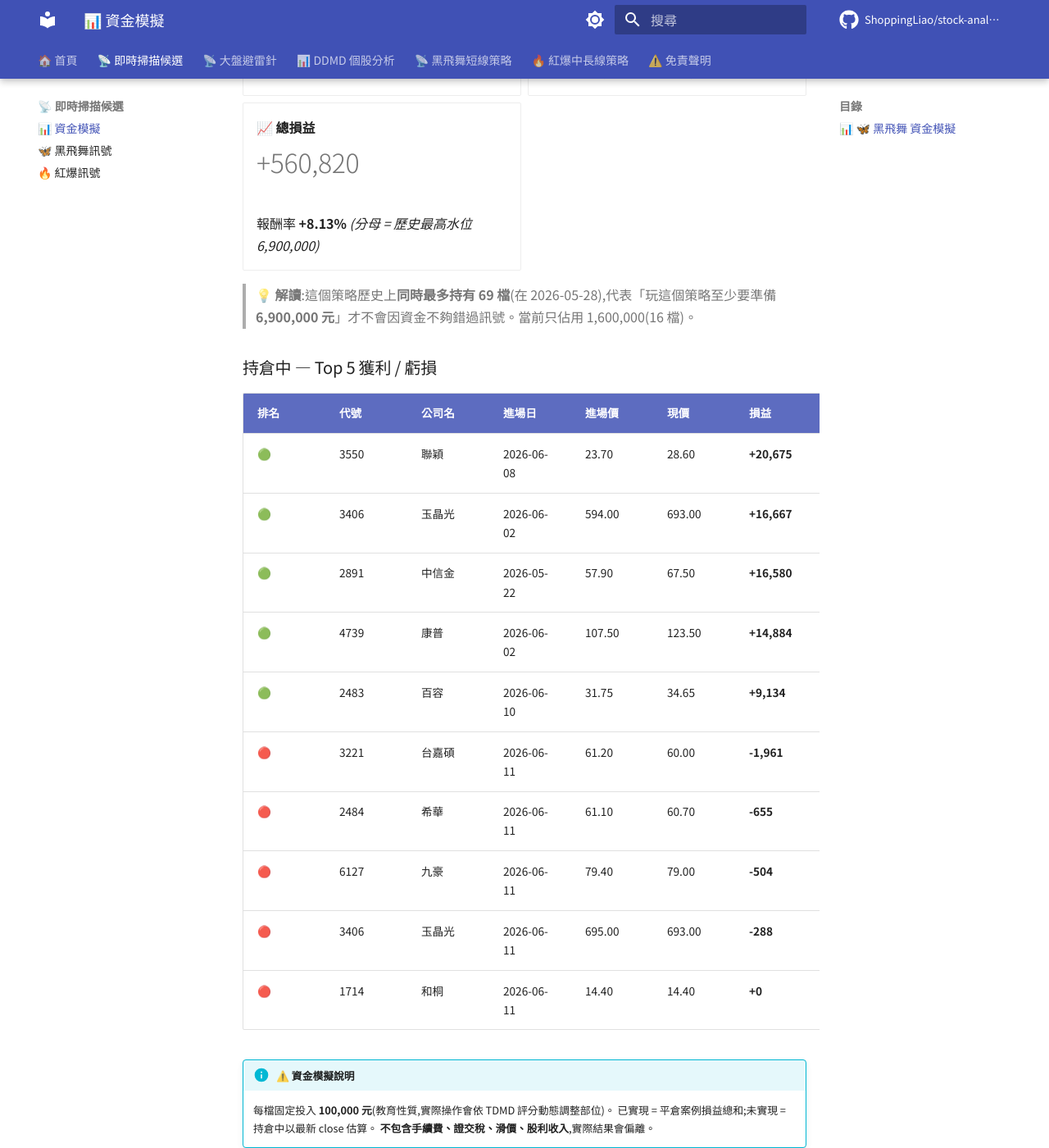
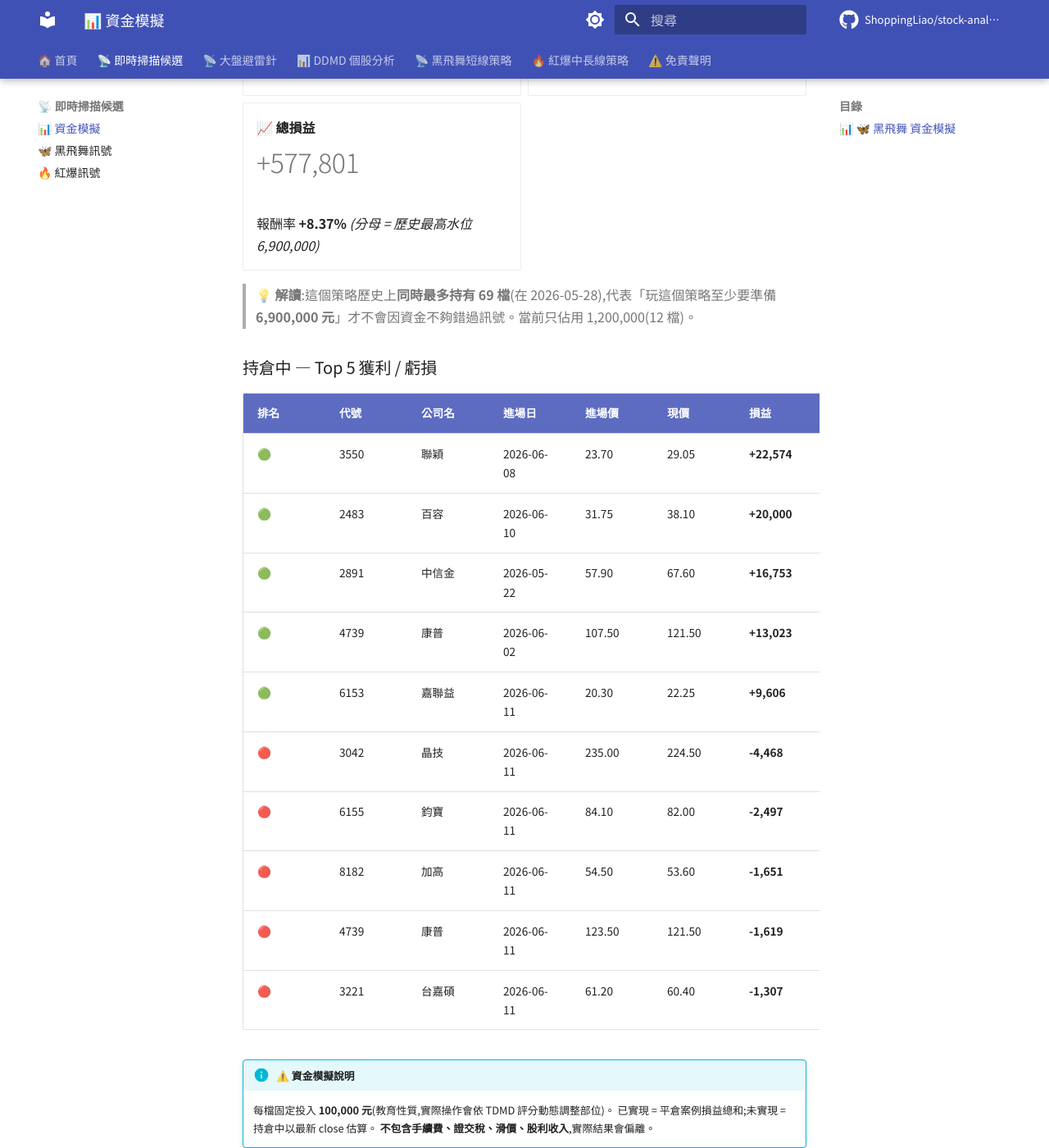
Before and after one commit to ShoppingLiao/stock-analysis-public, an MkDocs documentation site: the page built from docs/signals_capital.md, in a window 1280 px wide and 1400 px high, scrolled down 817 px. Shown: the whole window at 82% size. Built offline with MkDocs 1.6.1 and Material for MkDocs 9.7.7, drawn with Linux system fonts in a browser that asks for light colours; comment, search, counter and statistics services are not loaded; some of the changed text lies outside the part shown.

Commit message:
docs(signals): update BB + RB + capital (2026-06-12)

```diff
--- a/docs/signals_capital.md
+++ b/docs/signals_capital.md
@@ -17,9 +17,9 @@
 
 -   **💼 當前資金水位**
 
-    # 1,600,000
+    # 1,200,000
 
-    持倉 16 檔 × 100,000
+    持倉 12 檔 × 100,000
 
 -   **🌊 歷史最高水位**
 
@@ -29,40 +29,40 @@
 
 -   **🟢 已實現損益**
 
-    # +486,161
+    # +492,667
 
-    勝率 31.2% / 173 檔已平倉
+    勝率 31.2% / 176 檔已平倉
 
 -   **🟡 未實現損益**
 
-    # +74,659
+    # +85,134
 
-    持倉 16 檔(現價 vs 進場價)
+    持倉 12 檔(現價 vs 進場價)
 
 -   **📈 總損益**
 
-    # +560,820
+    # +577,801
 
-    報酬率 **+8.13%** _(分母 = 歷史最高水位 6,900,000)_
+    報酬率 **+8.37%** _(分母 = 歷史最高水位 6,900,000)_
 
 </div>
 
-> **💡 解讀**:這個策略歷史上**同時最多持有 69 檔**(在 2026-05-28),代表「玩這個策略至少要準備 **6,900,000 元**」才不會因資金不夠錯過訊號。當前只佔用 1,600,000(16 檔)。
+> **💡 解讀**:這個策略歷史上**同時最多持有 69 檔**(在 2026-05-28),代表「玩這個策略至少要準備 **6,900,000 元**」才不會因資金不夠錯過訊號。當前只佔用 1,200,000(12 檔)。
 
 ### 持倉中 — Top 5 獲利 / 虧損
 
 | 排名 | 代號 | 公司名 | 進場日 | 進場價 | 現價 | 損益 | 損益% |
 |------|------|--------|--------|--------|------|------|-------|
-| 🟢 | 3550 | 聯穎 | 2026-06-08 | 23.70 | 28.60 | **+20,675** | **+20.68%** |
-| 🟢 | 3406 | 玉晶光 | 2026-06-02 | 594.00 | 693.00 | **+16,667** | **+16.67%** |
-| 🟢 | 2891 | 中信金 | 2026-05-22 | 57.90 | 67.50 | **+16,580** | **+16.58%** |
-| 🟢 | 4739 | 康普 | 2026-06-02 | 107.50 | 123.50 | **+14,884** | **+14.88%** |
-| 🟢 | 2483 | 百容 | 2026-06-10 | 31.75 | 34.65 | **+9,134** | **+9.13%** |
-| 🔴 | 3221 | 台嘉碩 | 2026-06-11 | 61.20 | 60.00 | **-1,961** | **-1.96%** |
-| 🔴 | 2484 | 希華 | 2026-06-11 | 61.10 | 60.70 | **-655** | **-0.65%** |
-| 🔴 | 6127 | 九豪 | 2026-06-11 | 79.40 | 79.00 | **-504** | **-0.50%** |
-| 🔴 | 3406 | 玉晶光 | 2026-06-11 | 695.00 | 693.00 | **-288** | **-0.29%** |
-| 🔴 | 1714 | 和桐 | 2026-06-11 | 14.40 | 14.40 | **+0** | **+0.00%** |
+| 🟢 | 3550 | 聯穎 | 2026-06-08 | 23.70 | 29.05 | **+22,574** | **+22.57%** |
+| 🟢 | 2483 | 百容 | 2026-06-10 | 31.75 | 38.10 | **+20,000** | **+20.00%** |
+| 🟢 | 2891 | 中信金 | 2026-05-22 | 57.90 | 67.60 | **+16,753** | **+16.75%** |
+| 🟢 | 4739 | 康普 | 2026-06-02 | 107.50 | 121.50 | **+13,023** | **+13.02%** |
+| 🟢 | 6153 | 嘉聯益 | 2026-06-11 | 20.30 | 22.25 | **+9,606** | **+9.61%** |
+| 🔴 | 3042 | 晶技 | 2026-06-11 | 235.00 | 224.50 | **-4,468** | **-4.47%** |
+| 🔴 | 6155 | 鈞寶 | 2026-06-11 | 84.10 | 82.00 | **-2,497** | **-2.50%** |
+| 🔴 | 8182 | 加高 | 2026-06-11 | 54.50 | 53.60 | **-1,651** | **-1.65%** |
+| 🔴 | 4739 | 康普 | 2026-06-11 | 123.50 | 121.50 | **-1,619** | **-1.62%** |
+| 🔴 | 3221 | 台嘉碩 | 2026-06-11 | 61.20 | 60.40 | **-1,307** | **-1.31%** |
 
 !!! info "⚠️ 資金模擬說明"
     每檔固定投入 **100,000 元**(教育性質,實際操作會依 TDMD 評分動態調整部位)。
@@ -97,15 +97,15 @@
 
 -   **🟡 未實現損益**
 
-    # +1,105,958
+    # +1,503,731
 
     持倉 150 檔(現價 vs 進場價)
 
 -   **📈 總損益**
 
-    # +914,530
+    # +1,312,304
 
-    報酬率 **+5.94%** _(分母 = 歷史最高水位 15,400,000)_
+    報酬率 **+8.52%** _(分母 = 歷史最高水位 15,400,000)_
 
 </div>
 
@@ -115,16 +115,16 @@
 
 | 排名 | 代號 | 公司名 | 進場日 | 進場價 | 現價 | 損益 | 損益% |
 |------|------|--------|--------|--------|------|------|-------|
-| 🟢 | 2478 | 大毅 | 2026-05-07 | 80.10 | 177.50 | **+121,598** | **+121.60%** |
-| 🟢 | 2492 | 華新科 | 2026-05-13 | 200.00 | 417.50 | **+108,750** | **+108.75%** |
-| 🟢 | 3090 | 日電貿 | 2026-05-08 | 113.50 | 233.00 | **+105,286** | **+105.29%** |
-| 🟢 | 2375 | 凱美 | 2026-05-18 | 99.40 | 161.00 | **+61,972** | **+61.97%** |
-| 🟢 | 3441 | 聯一光 | 2026-05-15 | 44.45 | 71.50 | **+60,855** | **+60.85%** |
-| 🔴 | 4908 | 前鼎 | 2026-05-26 | 286.50 | 192.50 | **-32,810** | **-32.81%** |
-| 🔴 | 6141 | 柏承 | 2026-05-29 | 46.00 | 31.60 | **-31,304** | **-31.30%** |
-| 🔴 | 3490 | 單井 | 2026-05-22 | 43.50 | 31.85 | **-26,782** | **-26.78%** |
-| 🔴 | 6291 | 沛亨 | 2026-05-28 | 654.00 | 495.00 | **-24,312** | **-24.31%** |
-| 🔴 | 1582 | 信錦 | 2026-05-19 | 117.00 | 89.20 | **-23,761** | **-23.76%** |
+| 🟢 | 3090 | 日電貿 | 2026-05-08 | 113.50 | 256.00 | **+125,551** | **+125.55%** |
+| 🟢 | 2478 | 大毅 | 2026-05-07 | 80.10 | 171.50 | **+114,107** | **+114.11%** |
+| 🟢 | 2492 | 華新科 | 2026-05-13 | 200.00 | 409.00 | **+104,500** | **+104.50%** |
+| 🟢 | 6834 | 天二科技 | 2026-05-08 | 48.10 | 84.10 | **+74,844** | **+74.84%** |
+| 🟢 | 2375 | 凱美 | 2026-05-18 | 99.40 | 172.50 | **+73,541** | **+73.54%** |
+| 🔴 | 4908 | 前鼎 | 2026-05-26 | 286.50 | 199.00 | **-30,541** | **-30.54%** |
+| 🔴 | 6141 | 柏承 | 2026-05-29 | 46.00 | 32.05 | **-30,326** | **-30.33%** |
+| 🔴 | 3490 | 單井 | 2026-05-22 | 43.50 | 32.20 | **-25,977** | **-25.98%** |
+| 🔴 | 8064 | 東捷 | 2026-06-04 | 169.00 | 134.50 | **-20,414** | **-20.41%** |
+| 🔴 | 2474 | 可成 | 2026-06-03 | 257.00 | 205.50 | **-20,039** | **-20.04%** |
 
 !!! info "⚠️ 資金模擬說明"
     每檔固定投入 **100,000 元**(教育性質,實際操作會依 TDMD 評分動態調整部位)。
@@ -139,9 +139,9 @@
 
 -   **💼 當前資金水位**
 
-    # 16,600,000
+    # 16,200,000
 
-    BB 1,600,000 + RB 15,000,000
+    BB 1,200,000 + RB 15,000,000
 
 -   **🌊 兩策略歷史最高水位**
 
@@ -151,21 +151,21 @@
 
 -   **🟢 已實現損益**
 
-    # +294,734
+    # +301,240
 
-    BB +486,161 + RB -191,427
+    BB +492,667 + RB -191,427
 
 -   **🟡 未實現損益**
 
-    # +1,180,617
+    # +1,588,865
 
-    BB +74,659 + RB +1,105,958
+    BB +85,134 + RB +1,503,731
 
 -   **📈 總損益**
 
-    # +1,475,351
+    # +1,890,104
 
-    報酬率 **+6.62%** _(分母 = 兩策略歷史最高水位)_
+    報酬率 **+8.48%** _(分母 = 兩策略歷史最高水位)_
 
 </div>
 
```
Also changed, not shown: docs/signals_black_butterfly.md (+73 -67 lines), docs/signals_red_burst.md (+5 -2 lines).
